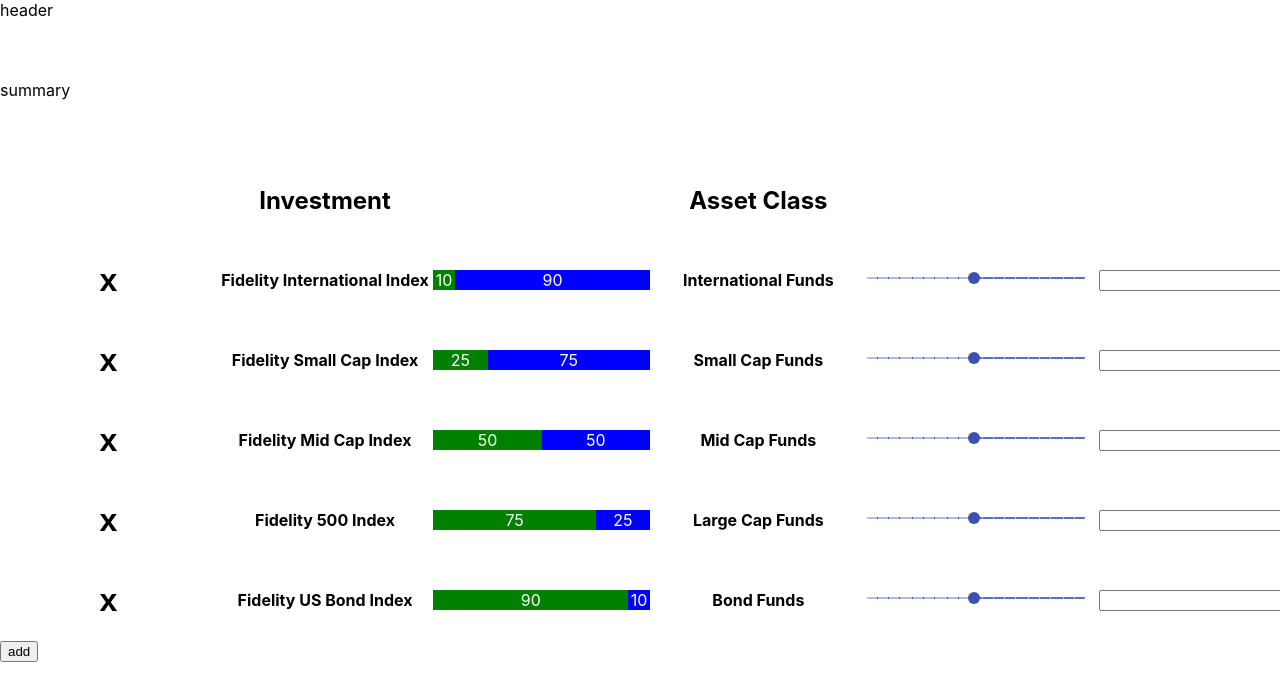
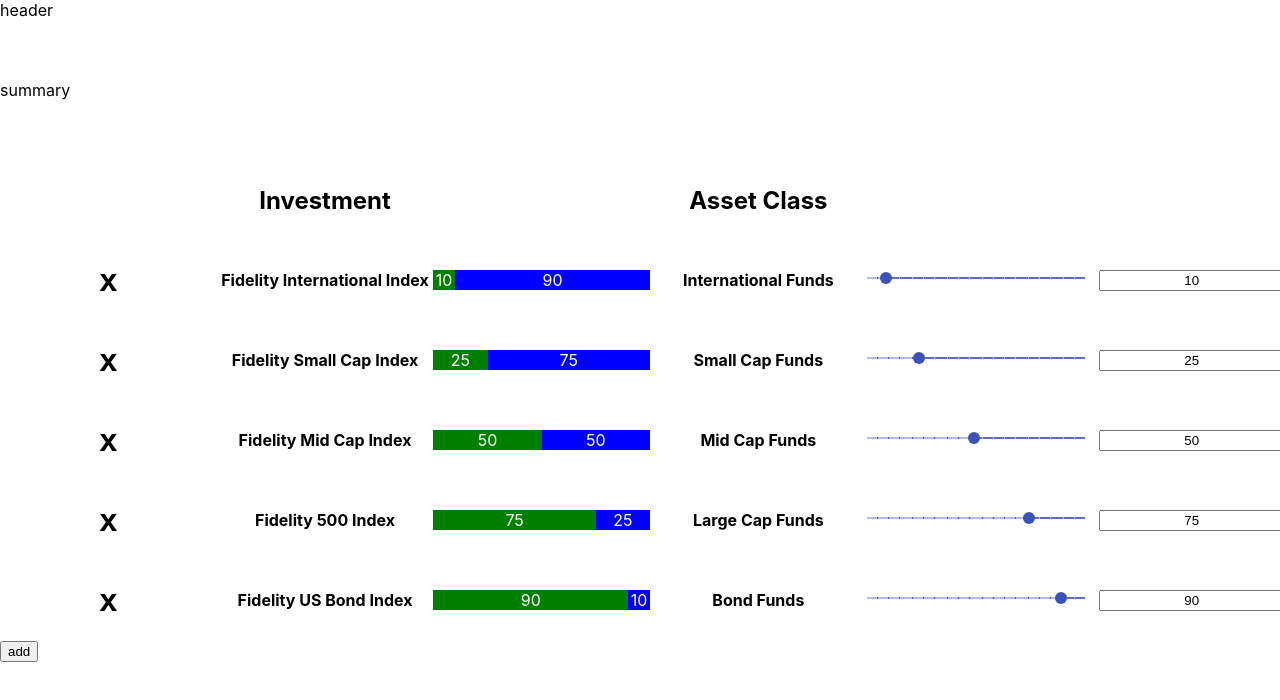
Before and after one commit to neineiatca/tafront, a React (Create React App) app: page / in a window 1280 px wide. Shown: the top 700 px of the page. Built offline with nearby package versions, Linux system fonts and the light colour scheme.

Commit message:
populate value to slider / input

```diff
--- a/src/components/Investments/InvestmentItem/DiscreteSlider.tsx
+++ b/src/components/Investments/InvestmentItem/DiscreteSlider.tsx
@@ -1,14 +1,18 @@
 import Slider from "@material-ui/core/Slider";
+
+type Props = {
+  defaultValue: number;
+};
 
 function valuetext(value: any) {
   return `${value}°C`;
 }
 
-export default function DiscreteSlider() {
+export default function DiscreteSlider({ defaultValue }: Props) {
   return (
     <div>
       <Slider
-        defaultValue={50}
+        defaultValue={defaultValue}
         getAriaValueText={valuetext}
         aria-labelledby="discrete-slider-small-steps"
         step={1}
--- a/src/components/Investments/InvestmentItem/InvestmentItem.tsx
+++ b/src/components/Investments/InvestmentItem/InvestmentItem.tsx
@@ -44,10 +44,10 @@
         <strong>{investment.assetClass}</strong>
       </VerticalCenteredBox>
       <VerticalCenteredBox style={{ width: "20%" }}>
-        <DiscreteSlider />
+        <DiscreteSlider defaultValue={investment.weight} />
       </VerticalCenteredBox>
       <VerticalCenteredBox style={{ width: "20%" }}>
-        <input />
+        <input value={investment.weight} style={{ textAlign: "center" }} />
       </VerticalCenteredBox>
     </Flex>
   );
```
